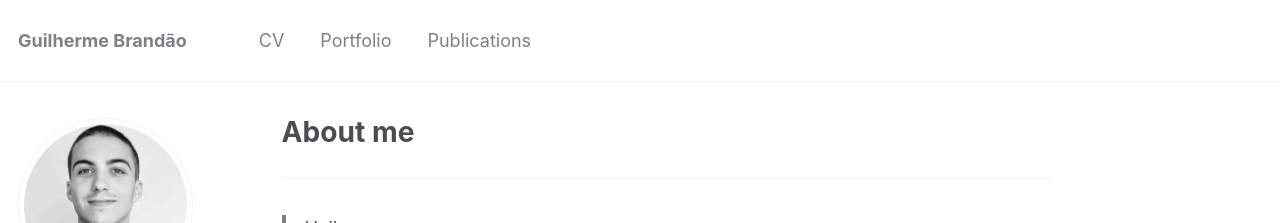
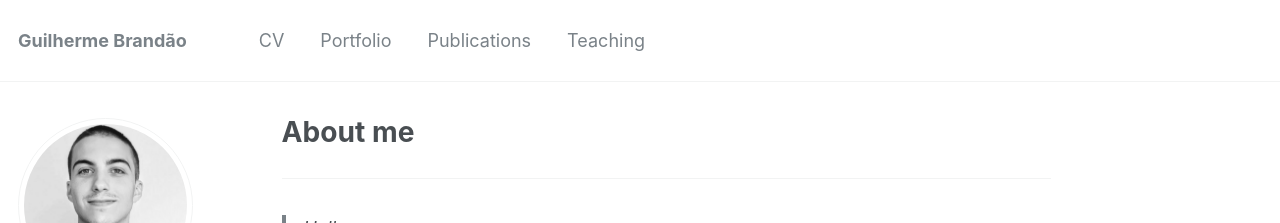
Before and after one commit to brandaogbs/brandaogbs.github.io, a Jekyll site: the page built from _pages/about.md, in a window 1280 px wide. Shown: the top 223 px of the page. Built offline with Jekyll 4.4.1, drawn with Linux system fonts in a browser that asks for light colours.

Commit message:
teaching

```diff
--- a/_data/navigation.yml
+++ b/_data/navigation.yml
@@ -8,3 +8,6 @@ main:
 
   - title: "Publications"
     url: /publications/
+
+  - title: "Teaching"
+    url: /2ele031/
```
